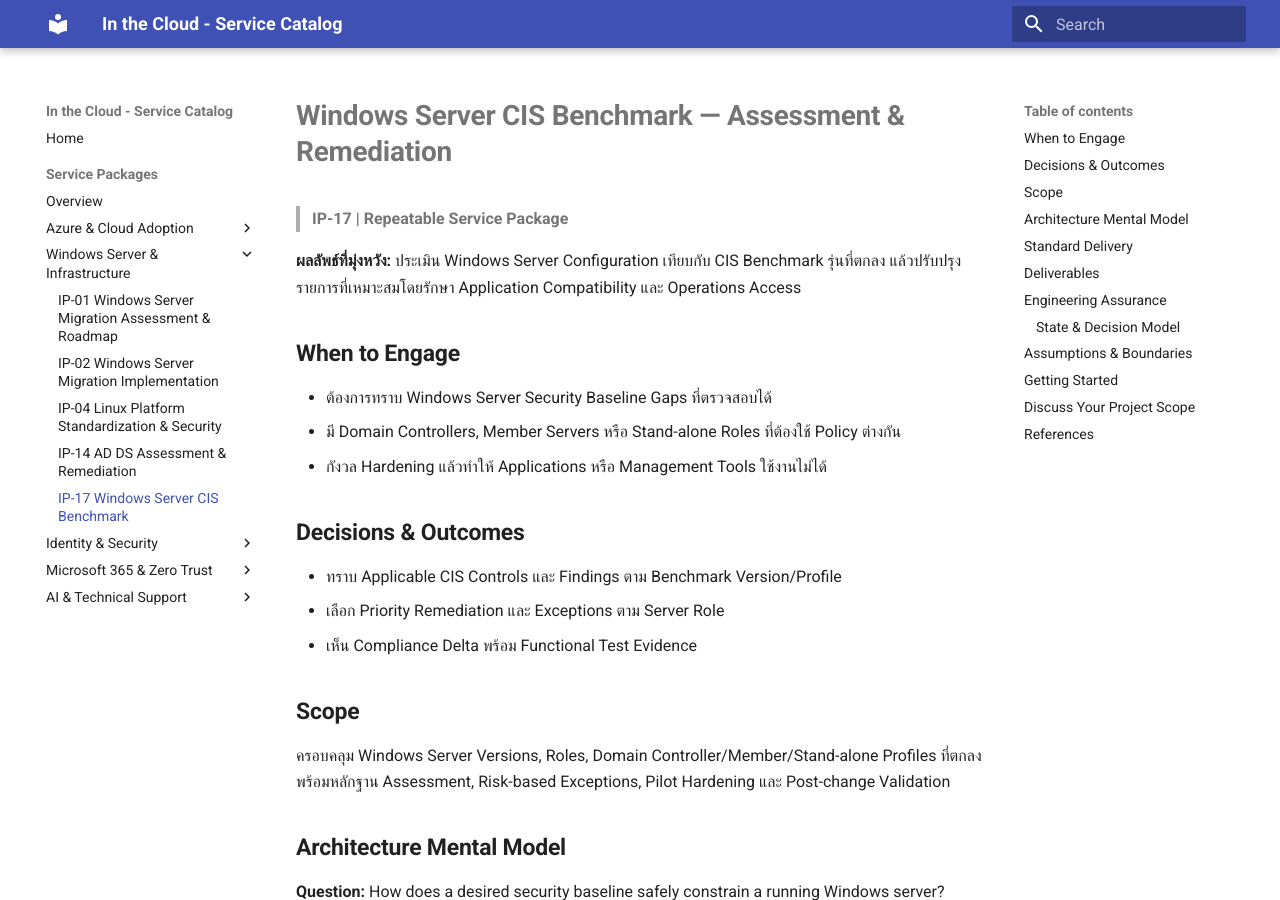
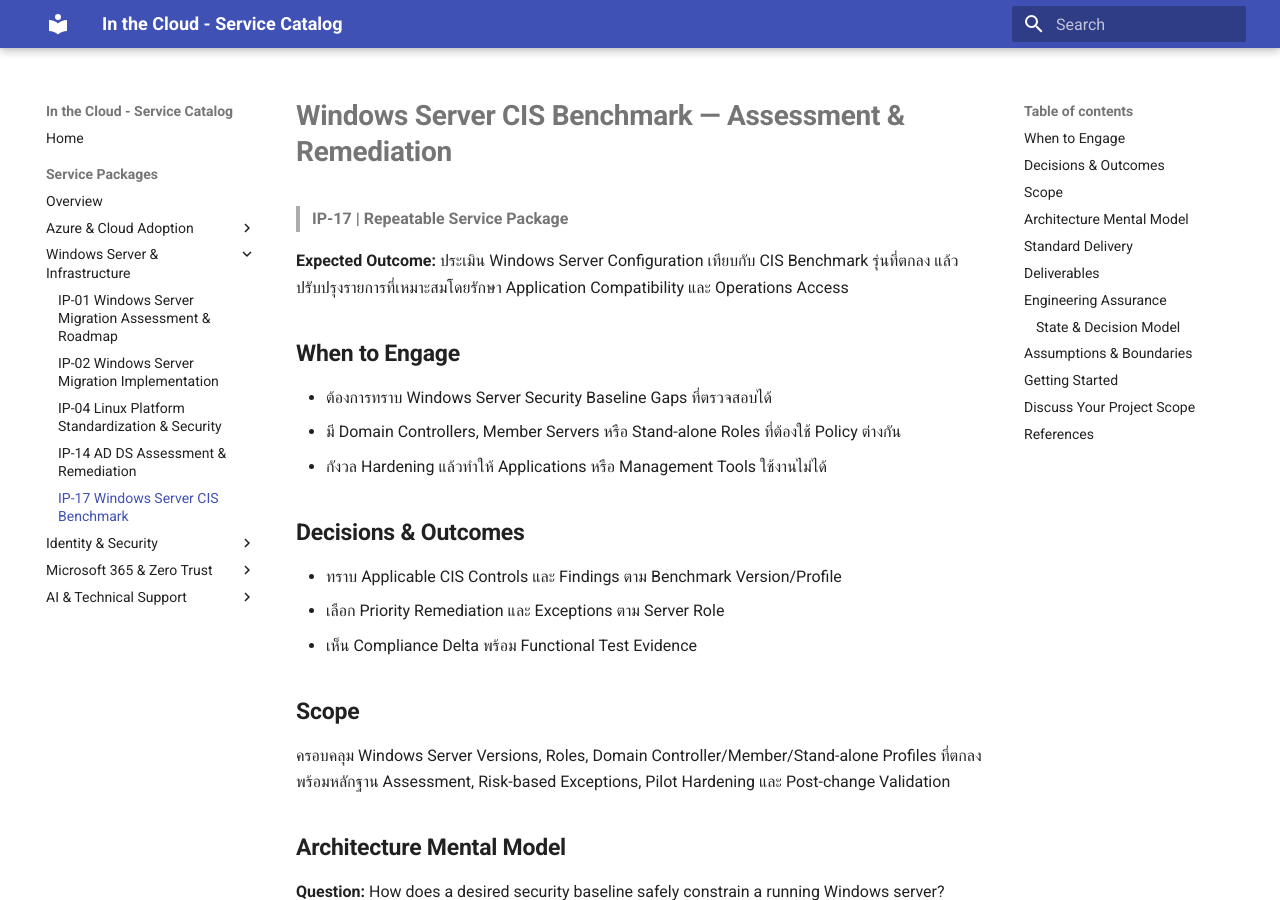
Before and after one commit to inthecloudth/service-catalog, an MkDocs documentation site: the page built from docs/services/ip-17-windows-server-cis-benchmark.md, in a window 1280 px wide and 900 px high. Built offline with MkDocs 1.6.1 and Material for MkDocs 9.7.7, drawn with Linux system fonts in a browser that asks for light colours.

Commit message:
docs: standardize Expected Outcome label in English

```diff
--- a/docs/services/ip-17-windows-server-cis-benchmark.md
+++ b/docs/services/ip-17-windows-server-cis-benchmark.md
@@ -2,7 +2,7 @@
 
 > **IP-17 | Repeatable Service Package**
 
-**ผลลัพธ์ที่มุ่งหวัง:** ประเมิน Windows Server Configuration เทียบกับ CIS Benchmark รุ่นที่ตกลง แล้วปรับปรุงรายการที่เหมาะสมโดยรักษา Application Compatibility และ Operations Access
+**Expected Outcome:** ประเมิน Windows Server Configuration เทียบกับ CIS Benchmark รุ่นที่ตกลง แล้วปรับปรุงรายการที่เหมาะสมโดยรักษา Application Compatibility และ Operations Access
 
 ## When to Engage
 
```
